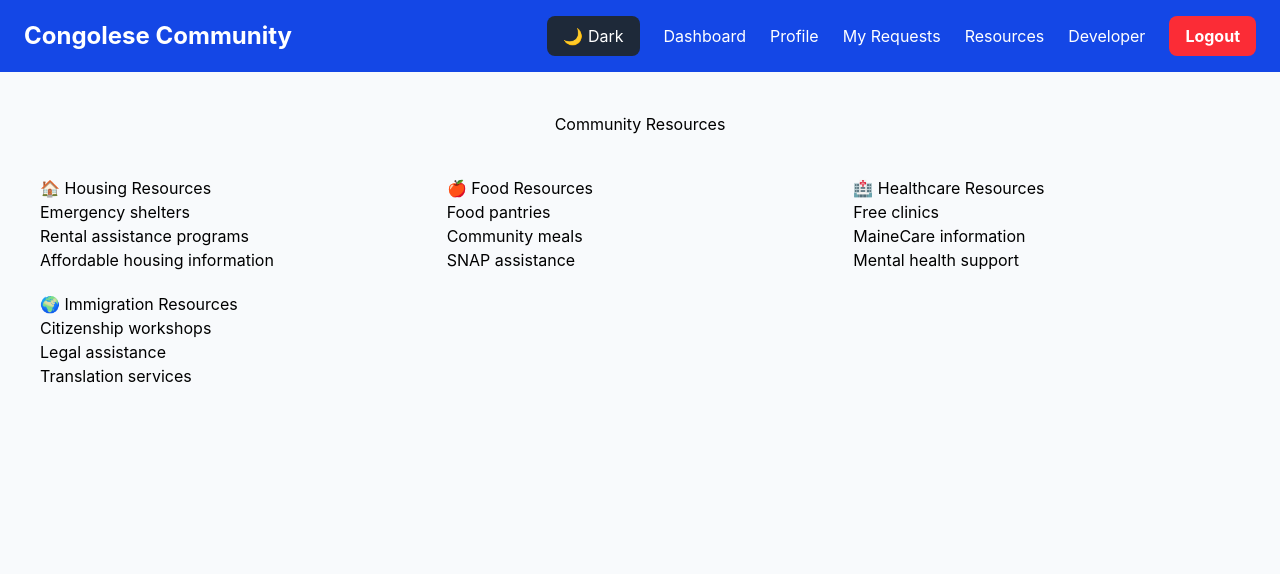
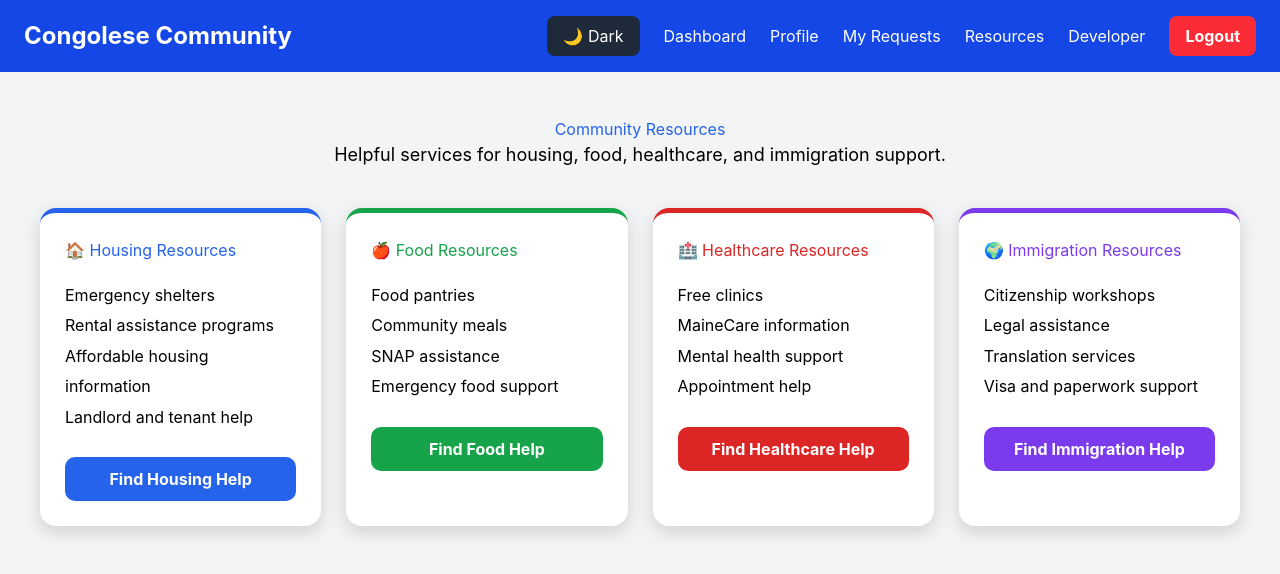
Before and after one commit to joekalala880/congolese-community-platform, a React app in the folder frontend/: page /resources in a window 1280 px wide. Shown: the top 574 px of the page. Built offline with nearby package versions, Linux system fonts and the light colour scheme; the HTML template or start-up script is replaced by a standard one.

Commit message:
Improve resources page design

```diff
--- a/frontend/src/Resources.jsx
+++ b/frontend/src/Resources.jsx
@@ -2,6 +2,53 @@ import Navbar from "./Navbar";
 
 function Resources() {
   const darkMode = localStorage.getItem("darkMode") === "true";
+
+  const resources = [
+    {
+      title: "🏠 Housing Resources",
+      color: "#2563eb",
+      items: [
+        "Emergency shelters",
+        "Rental assistance programs",
+        "Affordable housing information",
+        "Landlord and tenant help",
+      ],
+      button: "Find Housing Help",
+    },
+    {
+      title: "🍎 Food Resources",
+      color: "#16a34a",
+      items: [
+        "Food pantries",
+        "Community meals",
+        "SNAP assistance",
+        "Emergency food support",
+      ],
+      button: "Find Food Help",
+    },
+    {
+      title: "🏥 Healthcare Resources",
+      color: "#dc2626",
+      items: [
+        "Free clinics",
+        "MaineCare information",
+        "Mental health support",
+        "Appointment help",
+      ],
+      button: "Find Healthcare Help",
+    },
+    {
+      title: "🌍 Immigration Resources",
+      color: "#7c3aed",
+      items: [
+        "Citizenship workshops",
+        "Legal assistance",
+        "Translation services",
+        "Visa and paperwork support",
+      ],
+      button: "Find Immigration Help",
+    },
+  ];
 
   return (
     <>
@@ -10,53 +57,82 @@ function Resources() {
       <div
         style={{
           minHeight: "100vh",
-          backgroundColor: darkMode ? "#0f172a" : "#f8fafc",
+          backgroundColor: darkMode ? "#111827" : "#f3f4f6",
           color: darkMode ? "white" : "black",
-          padding: "40px",
+          padding: "45px 25px",
         }}
       >
-        <h1
+        <div style={{ maxWidth: "1200px", margin: "0 auto" }}>
+          <h1 style={{ textAlign: "center", color: "#2563eb" }}>
+            Community Resources
+          </h1>
+
+          <p
             style={{
               textAlign: "center",
               marginBottom: "40px",
+              fontSize: "18px",
             }}
           >
-          Community Resources
-        </h1>
+            Helpful services for housing, food, healthcare, and immigration
+            support.
+          </p>
 
           <div
             style={{
               display: "grid",
-            gridTemplateColumns: "repeat(auto-fit, minmax(300px, 1fr))",
-            gap: "20px",
+              gridTemplateColumns: "repeat(auto-fit, minmax(260px, 1fr))",
+              gap: "25px",
             }}
           >
-          <div className="card">
-            <h2>🏠 Housing Resources</h2>
-            <p>Emergency shelters</p>
-            <p>Rental assistance programs</p>
-            <p>Affordable housing information</p>
+            {resources.map((resource) => (
+              <div
+                key={resource.title}
+                style={{
+                  backgroundColor: darkMode ? "#1f2937" : "white",
+                  padding: "25px",
+                  borderRadius: "16px",
+                  boxShadow: "0 6px 18px rgba(0,0,0,0.15)",
+                  borderTop: `5px solid ${resource.color}`,
+                }}
+              >
+                <h2 style={{ color: resource.color, marginBottom: "18px" }}>
+                  {resource.title}
+                </h2>
+
+                <ul style={{ lineHeight: "1.9", marginBottom: "25px" }}>
+                  {resource.items.map((item) => (
+                    <li key={item}>{item}</li>
+                  ))}
+                </ul>
+
+                <button
+                  onClick={() => {
+                    if (resource.title.includes("Housing")) {
+                      window.location.href = "/housing";
+                    } else if (resource.title.includes("Food")) {
+                      window.location.href = "/food";
+                    } else if (resource.title.includes("Healthcare")) {
+                      window.location.href = "/healthcare";
+                    } else if (resource.title.includes("Immigration")) {
+                      window.location.href = "/immigration";
+                    }
+                  }}
+                  style={{
+                    backgroundColor: resource.color,
+                    color: "white",
+                    padding: "10px 16px",
+                    border: "none",
+                    borderRadius: "10px",
+                    cursor: "pointer",
+                    fontWeight: "bold",
+                    width: "100%",
+                  }}
+                >
+                  {resource.button}
+                </button>
               </div>
-
-          <div className="card">
-            <h2>🍎 Food Resources</h2>
-            <p>Food pantries</p>
-            <p>Community meals</p>
-            <p>SNAP assistance</p>
-          </div>
-
-          <div className="card">
-            <h2>🏥 Healthcare Resources</h2>
-            <p>Free clinics</p>
-            <p>MaineCare information</p>
-            <p>Mental health support</p>
-          </div>
-
-          <div className="card">
-            <h2>🌍 Immigration Resources</h2>
-            <p>Citizenship workshops</p>
-            <p>Legal assistance</p>
-            <p>Translation services</p>
+            ))}
           </div>
         </div>
       </div>
```
Lines whose indentation alone changed are shown as unchanged.
